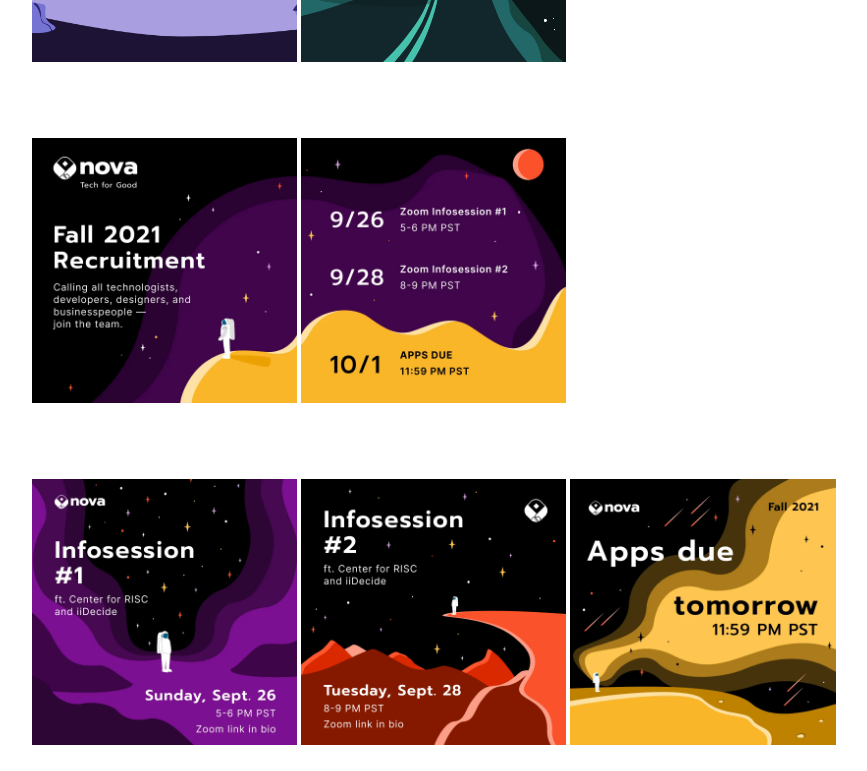
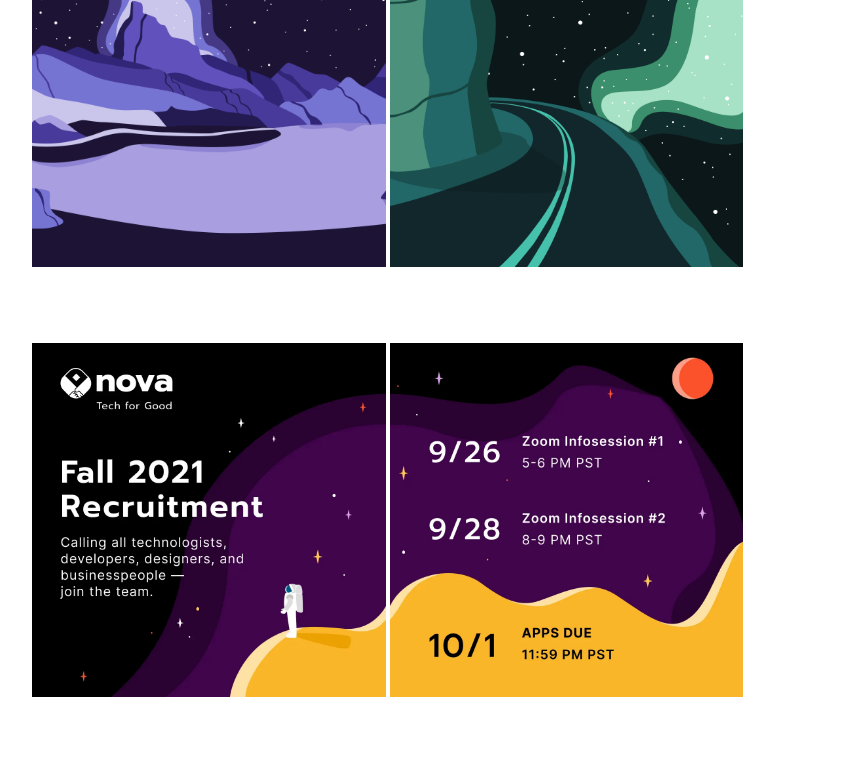
Before and after one commit to ha-chu/design, a plain HTML site: page index.html in a window 1280 px wide. Shown: the part 1960-2731 px from the top of the page, without its empty margins (166-1033 px from the left). Drawn offline with Linux system fonts and the light colour scheme.

Commit message:
update sizing and footer

```diff
--- a/index.html
+++ b/index.html
@@ -24,8 +24,8 @@
         <!-- design -->
             <div id="design">
                 <div class="standard">
-                     <p id="title">hand-drawn work</p>
-                     <img src="images/visual/champagne.webp" width=30% height=30%>
+                     <p>hand-drawn work</p>
+                     <img src="images/visual/champagne.webp" width=40% height=40%>
                      <br>
                      <img src="images/visual/avatar.webp" width=15% height=15%>
 
@@ -37,16 +37,22 @@
                     <img src="images/visual/asters.webp" width=30% height=30%>
                     <img src="images/visual/goldenrod.webp" width=30% height=30%>
                     <br><br><br><br><br>
-                    <img src="images/visual/queyras.webp" width=30% height=30%>
-                    <img src="images/visual/mountain.webp" width=30% height=30%>
+                    <img src="images/visual/queyras.webp" width=40% height=40%>
+                    <img src="images/visual/mountain.webp" width=40% height=40%>
                     <br><br><br><br><br>
-                    <img src="images/visual/igslide1.webp" width=30% height=30%>
-                    <img src="images/visual/igslide2.webp" width=30% height=30%>
+                    <img src="images/visual/igslide1.webp" width=40% height=40%>
+                    <img src="images/visual/igslide2.webp" width=40% height=40%>
                     <br><br><br><br><br>
-                    <img src="images/visual/info1.webp" width=30% height=30%>
-                    <img src="images/visual/info2.webp" width=30% height=30%>
-                    <img src="images/visual/apps.webp" width=30% height=30%>
+                    <img src="images/visual/info1.webp" width=40% height=40%>
+                    <img src="images/visual/info2.webp" width=40% height=40%>
+                    <br><br><br><br><br>
+                    <img src="images/visual/apps.webp" width=40% height=40%>
                </div>
+            </div>
+            <div class="standard">
+                <p>Thanks for browsing ☺
+                    <br>
+                    You can find me on <a href="https://www.linkedin.com/in/hannahchu24" target="_blank">LinkedIn</a> or <a href="mailto=hannahchu24@g.ucla.edu">email me</a>.</p>
             </div>
     </body>
 </html>
```
